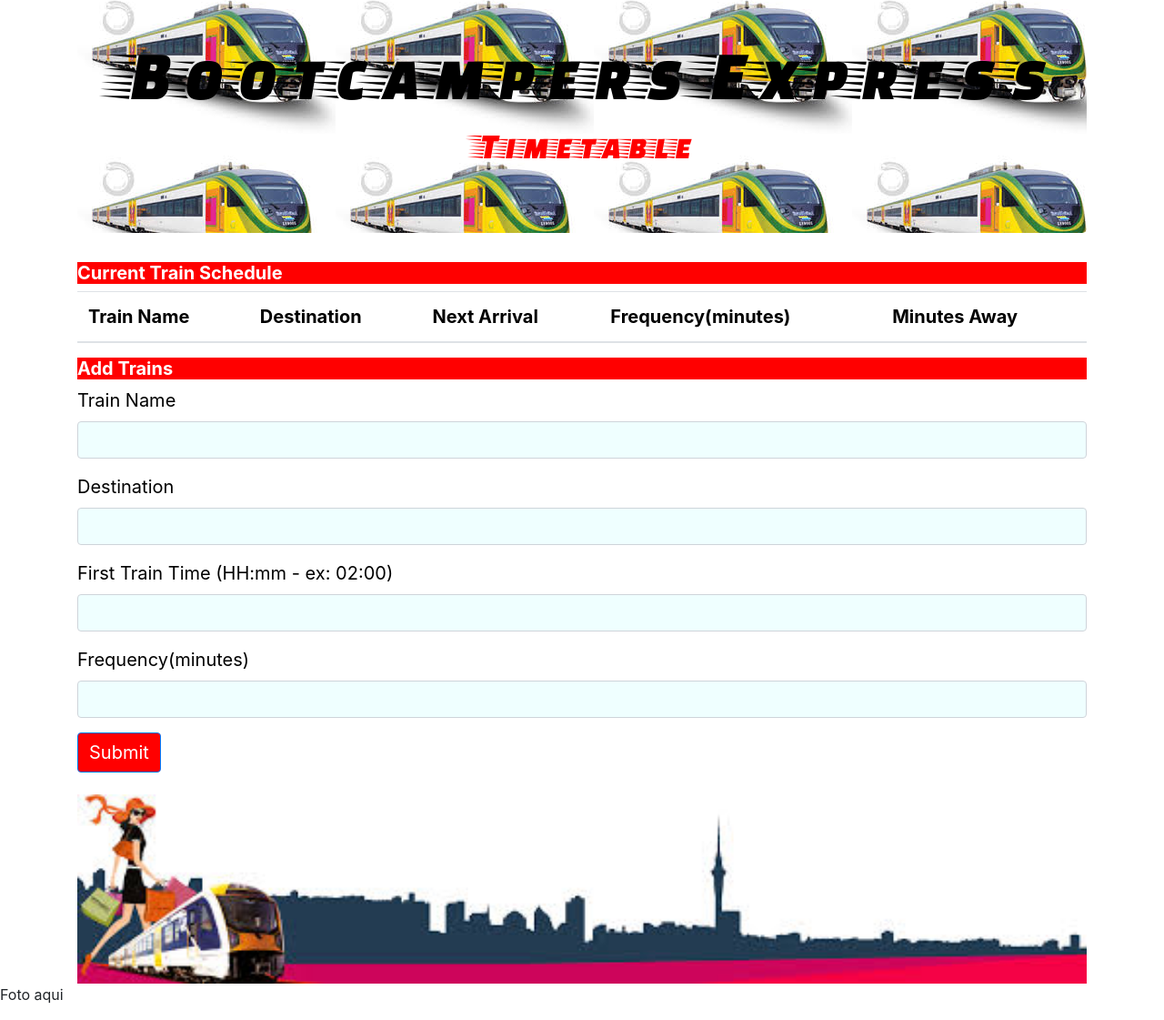
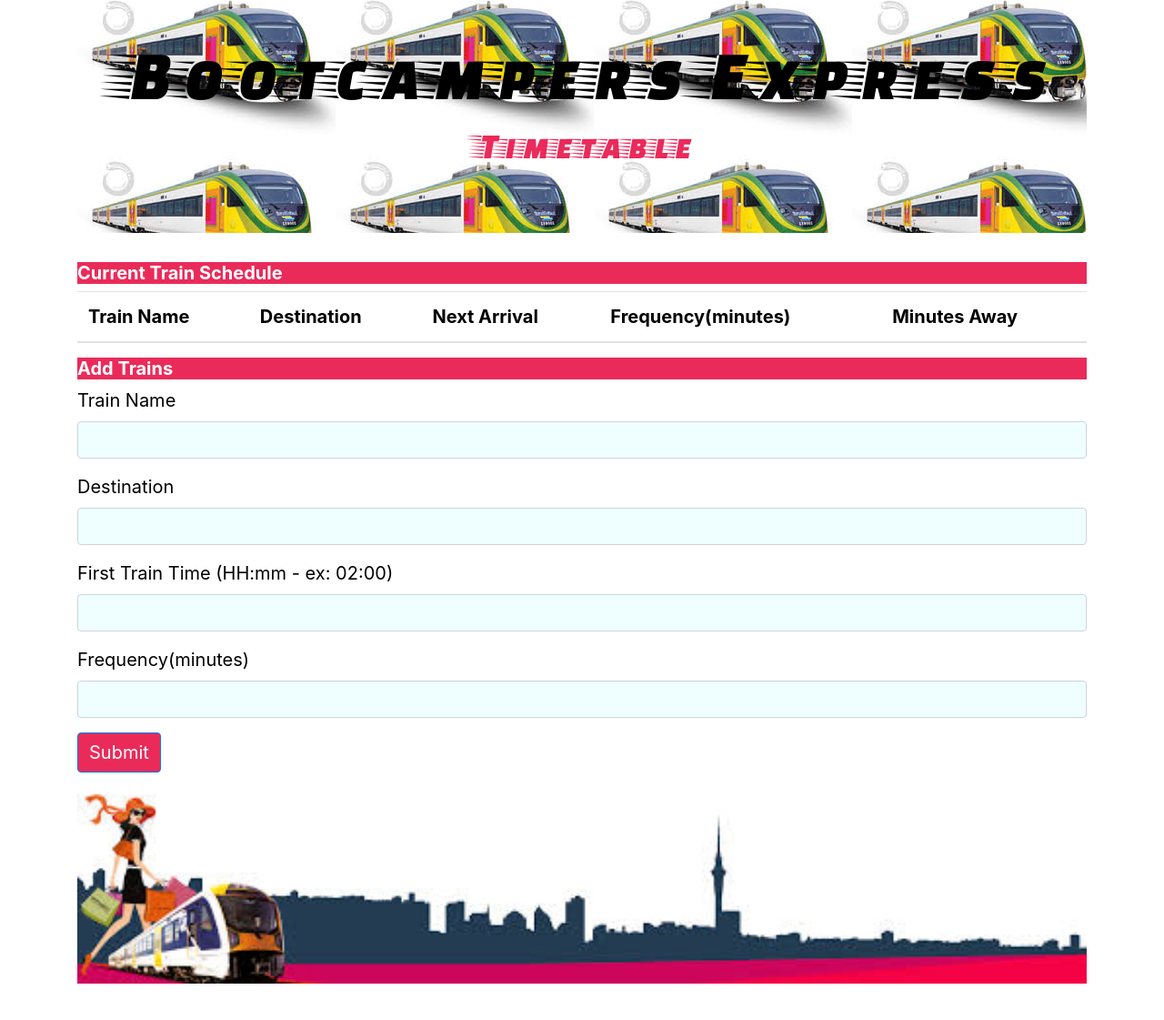
Before and after one commit to abemco/Train-Scheduler, a plain HTML site: page index.html in a window 1280 px wide. Shown: the part 30-1151 px from the top of the page at 91% size. After the commit the page ends 1111 px from the top, so only its background shows below. Drawn offline with nearby package versions, Linux system fonts and the light colour scheme; no server answers; files whose address does not match are found by name.

Commit message:
add styles

```diff
--- a/assets/css/styles.css
+++ b/assets/css/styles.css
@@ -15,7 +15,7 @@ h1{
 
 .ride{
     font-size:40px;
-    color:red;
+    color:rgba(231, 14, 68, 0.877);
   }
 
 .panel-body{
@@ -23,7 +23,7 @@ h1{
   }
 
 .current ,.add{
-    background-color:red;
+    background-color:rgba(231, 14, 68, 0.877);
     color:black;
     font-size:20px;
     color: white;
@@ -48,6 +48,6 @@ h1{
   }
 
 .btn{
-    background-color:red;
+    background-color:rgba(231, 14, 68, 0.877);
     font-size:20px;
   }
--- a/index.html
+++ b/index.html
@@ -103,11 +103,4 @@
 <script src='javascript/app.js'></script>
 </body>
 
-<footer class="footer">
-
-    <p>Foto aqui</p>
-
-
-</footer>
-
 </html>
```
